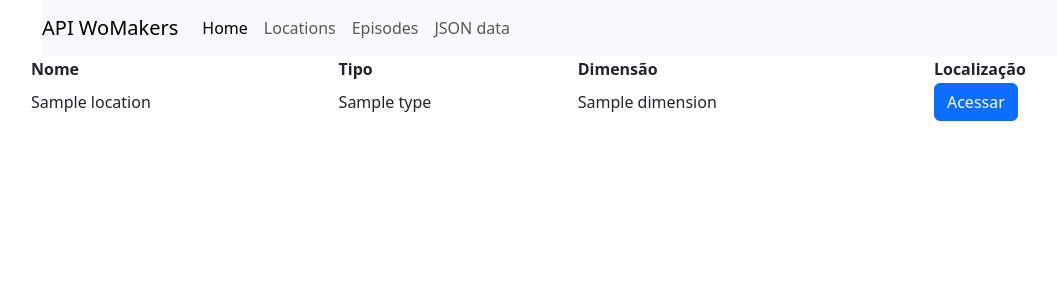
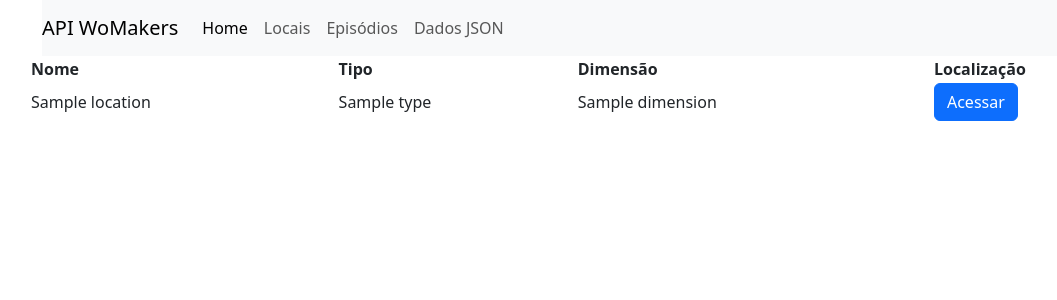
Before and after one commit to anaisateodoro/consumo-de-api-com-flask, a Flask app: template templates/locations.html in a window 1280 px wide. Shown: the top 300 px of the page, without its empty margins (40-1097 px from the left). Run offline with Flask 3, Linux system fonts and the light colour scheme; the template is opened without the code that fills it: most values are stand-ins (such as "Sample title", 1, 10 or a date in 2020).

Commit message:
adicionando arquivo - versão2

```diff
--- a/app.py
+++ b/app.py
@@ -1,4 +1,4 @@
-from flask import Flask, render_template
+from flask import Flask, render_template, jsonify
 import urllib.request, json
 
 app = Flask(__name__)
@@ -8,29 +8,27 @@ def get_list_characters_page():
     url = "https://rickandmortyapi.com/api/character/"
     response = urllib.request.urlopen(url)
     data = response.read()
-    dict = json.loads(data)
-
-    return render_template("characters.html", characters = dict["results"])
-
+    characters = json.loads(data)
+    return render_template("characters.html", characters=characters["results"])
 
 @app.route("/profile/<id>")
 def get_profile(id):
     url = f"https://rickandmortyapi.com/api/character/{id}"
     response = urllib.request.urlopen(url)
     data = response.read()
-    profile_dict = json.loads(data)
+    profile = json.loads(data)
 
-    origin_url = profile_dict["origin"]["url"]
+    origin_url = profile["origin"]["url"]
     origin_response = urllib.request.urlopen(origin_url)
     origin_data = origin_response.read()
-    origin_dict = json.loads(origin_data)
+    origin = json.loads(origin_data)
 
-    location_url = profile_dict["location"]["url"]
+    location_url = profile["location"]["url"]
     location_response = urllib.request.urlopen(location_url)
     location_data = location_response.read()
-    location_dict = json.loads(location_data)
+    location = json.loads(location_data)
 
-    return render_template("profile.html", profile=profile_dict, origin=origin_dict, location=location_dict)
+    return render_template("profile.html", profile=profile, origin=origin, location=location)
 
 @app.route("/lista")
 def get_list_characters():
@@ -50,82 +48,36 @@ def get_list_characters():
         characters.append(character)
 
     return {"characters": characters}
-#Verificar aqui no locations
-@app.route("/locations.html")
+
+@app.route("/locations")
 def get_locations():
     url = "https://rickandmortyapi.com/api/location"
-    response_data = urllib.request.urlopen(url)
-    data = json.loads(response_data.read())
-
-    locations_data = []
-
-    for location in data["results"]:
-        id = location["id"]
-        name = location["name"]
-        dimension = location["dimension"]
-        type = location["type"]
-        locations_data.append({"id": id, "name": name, "dimension": dimension, "type": type})
-    return render_template("locations.html", locations=locations_data)
-
-#Verificar aqui no location
-@app.route("/location/<id>")
-def get_list_locations():
-    url = "https://rickandmortyapi.com/api/location/"
     response = urllib.request.urlopen(url)
-    locations_data = response.read()
-    locations_dict = json.loads(locations_data)
-
-    locations_list = locations_dict["results"]
-
-    return render_template("locations.html", locations=locations_list)
+    locations_data = json.loads(response.read())
+    locations = locations_data["results"]
+    return render_template("locations.html", locations=locations)
 
 @app.route("/location_profile/<int:id>")
 def get_location_profile(id):
     url = f"https://rickandmortyapi.com/api/location/{id}"
     response = urllib.request.urlopen(url)
-    location_data = response.read()
-    location_dict = json.loads(location_data)
-
-    return render_template("location_profile.html", location=location_dict)
+    location_data = json.loads(response.read())
+    return render_template("location_profile.html", location=location_data)
 
 @app.route("/episodes")
-
-def get_list_episodes_page():
-    url = "https://rickandmortyapi.com/api/episode"
-    response = urllib.request.urlopen(url)
-    episodes = response.read()
-    dict = json.loads(episodes)
-
-    return render_template("episodes.html", episodes = dict["results"])
-
-
-@app.route("/listepisodes")
-
 def get_episodes():
     url = "https://rickandmortyapi.com/api/episode"
     response = urllib.request.urlopen(url)
-    episodes = response.read()
-    dict = json.loads(episodes)
-    episodes = []
-
-    for episode in dict["results"]:
-        episode = {
-            "episode":episode["episode"],
-            "name":episode["name"],
-            "air_date":episode["air_date"],
-            "id":episode["id"]
-        }
-        episodes.append(episode)
-
-    return {"episodes":episodes}
-
+    episodes_data = json.loads(response.read())
+    episodes = episodes_data["results"]
+    return render_template("episodes.html", episodes=episodes)
 
 @app.route("/episode/<id>")
-
 def get_episode(id):
     url = f"https://rickandmortyapi.com/api/episode/{id}"
     response = urllib.request.urlopen(url)
-    data = response.read();
-    episode_dict = json.loads(data)
+    episode_data = json.loads(response.read())
+    return render_template("episode.html", episode=episode_data)
 
-    return render_template("episodes.html", episode=episode_dict)
+if __name__ == "__main__":
+    app.run(debug=True)
--- a/templates/episodes.html
+++ b/templates/episodes.html
@@ -1,4 +1,5 @@
-{% extends "layout.html"%} {% block content %}
+{% extends "layout.html"%}
+{% block content %}
 <div class="row">
   <div>
     <table class="table">
--- a/templates/layout.html
+++ b/templates/layout.html
@@ -1,28 +1,23 @@
 <!DOCTYPE html>
 <html lang="pt-br">
 <head>
-    <meta charset="UTF-8" />
+  <meta charset="UTF-8">
+  <meta name="viewport" content="width=device-width, initial-scale=1.0">
   <meta name="author" content="Anaísa Mayara Teodoro" />
   <meta
     name="description"
-      content="Esta API foi criada nas aulas da WoMakersCode"
-    />
-    <meta
-      name="keywords"
-      content="API,API do Rick and Morty,API pública,Python"
-    />
-    <meta name="viewport" content="width=device-width, initial-scale=1.0" />
-    <link
-      href="https://cdn.jsdelivr.net/npm/bootstrap@5.3.2/dist/css/bootstrap.min.css"
-      rel="stylesheet"
-      integrity="sha384-T3c6CoIi6uLrA9TneNEoa7RxnatzjcDSCmG1MXxSR1GAsXEV/Dwwykc2MPK8M2HN"
-      crossorigin="anonymous"
-    />
+    content="Esta API foi criada nas aulas da WoMakersCode"/>
+  <meta name="keywords" content="API,API do Rick and Morty,API pública,Python">
   <title>Personagens da Série Rick and Morty!</title>
+  <!-- Bootstrap CSS -->
+  <link href="https://cdn.jsdelivr.net/npm/bootstrap@5.3.2/dist/css/bootstrap.min.css" rel="stylesheet" integrity="sha384-T3c6CoIi6uLrA9TneNEoa7RxnatzjcDSCmG1MXxSR1GAsXEV/Dwwykc2MPK8M2HN" crossorigin="anonymous">
 </head>
 <body>
   <main class="container">
-      {% include "nav.html" %} {% block content %} {% endblock %}
+    {% include "nav.html" %}
+    {% block content %}
+    <!-- Conteúdo da Página -->
+    {% endblock %}
   </main>
 </body>
 </html>
--- a/templates/location.html
+++ b/templates/location.html
@@ -1,4 +1,6 @@
-{% extends "layout.html" %} {% block content %}
+{% extends "layout.html" %}
+
+{% block content %}
 <div class="row">
   <div class="col">
     <h1>{{ location.name }}</h1>
--- a/templates/location_profile.html
+++ b/templates/location_profile.html
@@ -1,4 +1,6 @@
-{% extends "layout.html" %} {% block content %}
+{% extends "layout.html" %}
+
+{% block content %}
 <div class="row">
   <div class="col">
     <h1>{{ location.name }}</h1>
--- a/templates/locations.html
+++ b/templates/locations.html
@@ -1,4 +1,6 @@
-{% extends 'layout.html' %} {% block content %}
+{% extends 'layout.html' %}
+
+{% block content %}
 <div class="row">
   <table>
     <thead>
@@ -17,13 +19,11 @@
         <td>{{ location.type }}</td>
         <td>{{ location.dimension }}</td>
         <td>
-          <a href="/location/{{location.id}}" class="btn btn-primary"
-            >Acessar</a
-          >
+          <a href="/location/{{ location.id }}" class="btn btn-primary">Acessar</a>
         </td>
       </tr>
+      {% endfor %}
     </tbody>
-    {% endfor %}
   </table>
 </div>
 {% endblock %}
--- a/templates/nav.html
+++ b/templates/nav.html
@@ -15,16 +15,16 @@
       <ul class="navbar-nav">
         <li class="nav-item">
           <a class="nav-link active" aria-current="page" href="/">Home</a>
-        <li class="nav-item">
-          <a class="nav-link" href="/locations">Locations</a>
         </li>
         <li class="nav-item">
-          <a class="nav-link" href="/episodes">Episodes</a>
+          <a class="nav-link" href="/locations">Locais</a>
         </li>
-      </li>
-      <li class="nav-item">
-        <a class="nav-link" href="/lista">JSON data</a>
-      </li>
+        <li class="nav-item">
+          <a class="nav-link" href="/episodes">Episódios</a>
+        </li>
+        <li class="nav-item">
+          <a class="nav-link" href="/lista">Dados JSON</a>
+        </li>
       </ul>
     </div>
   </nav>
```
Also changed, not shown: templates/characters.html (+2 -7 lines), templates/profile.html (+6 -6 lines). Lines whose indentation alone changed are shown as unchanged.
